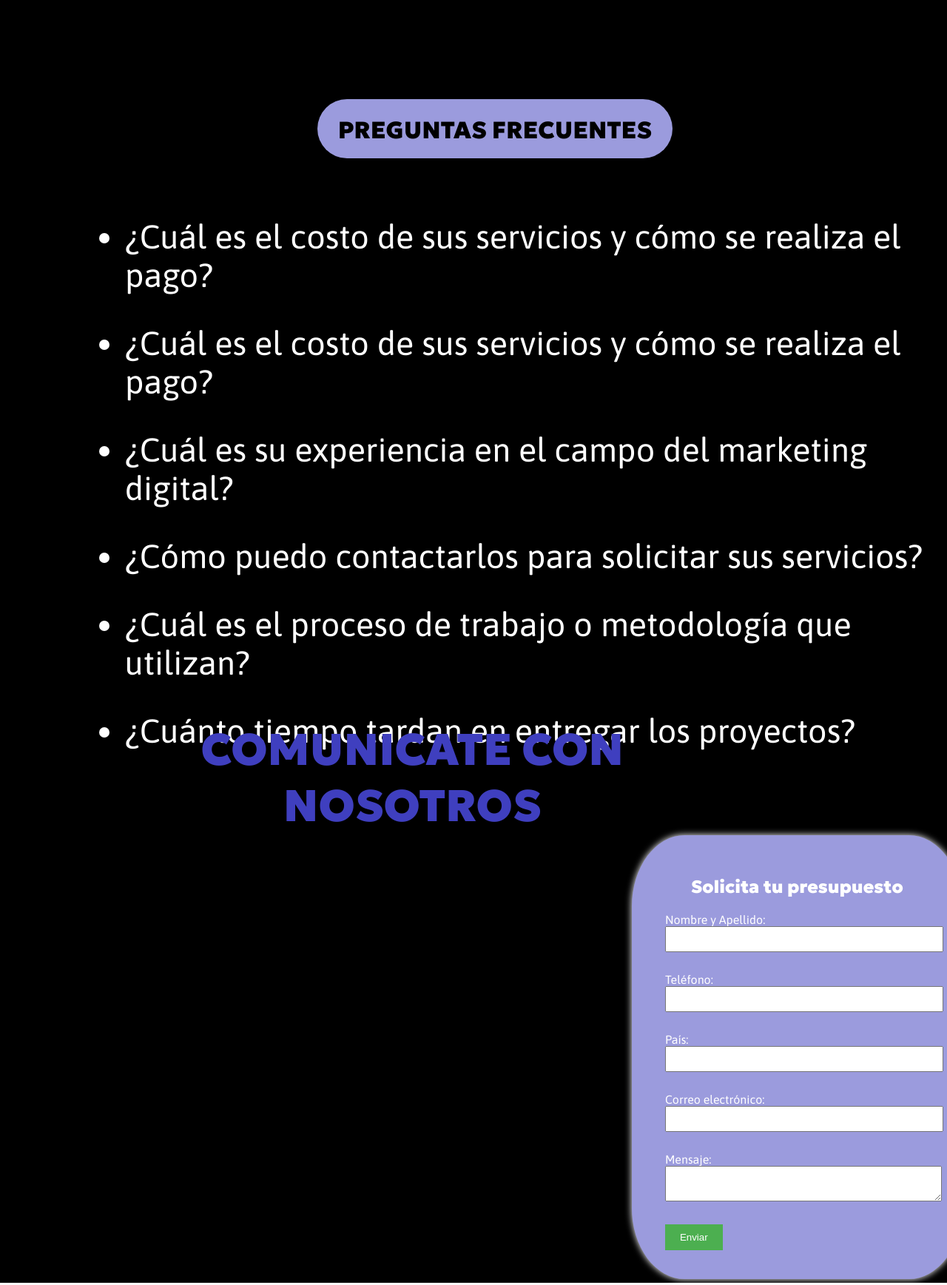
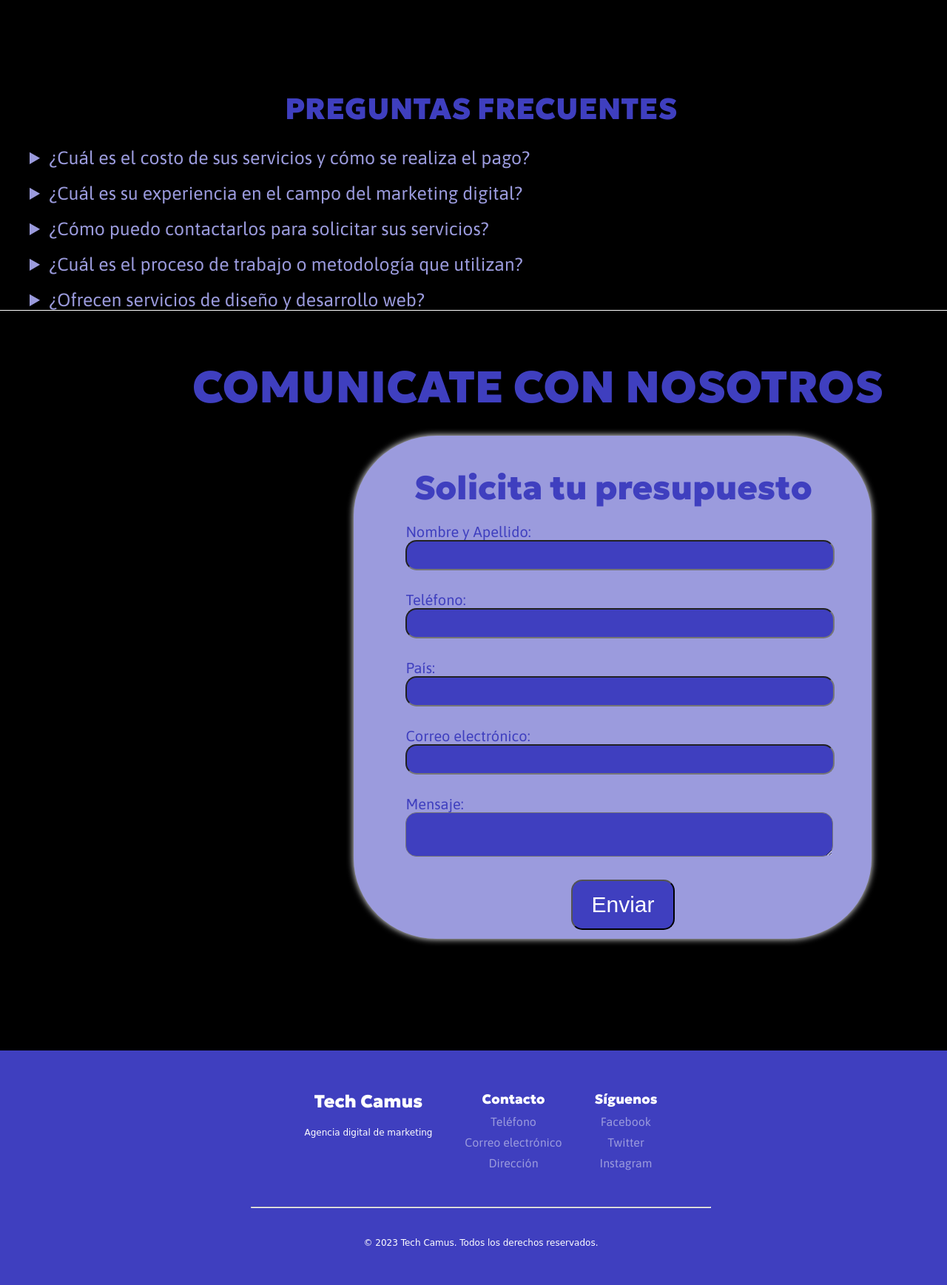
Before and after one commit to Jorgepaz0s/TechCamus, a website: page index.html in a window 1280 px wide. Shown: the part 4449-6186 px from the top of the page at 74% size. Drawn offline with nearby package versions, Linux system fonts and the light colour scheme; a web font is replaced by a local one.

Commit message:
Index maqueta finalizado

```diff
--- a/index.html
+++ b/index.html
@@ -110,12 +110,35 @@
     <h1>PREGUNTAS FRECUENTES</h1>
   </div>
   <ul class="preguntas">
-    <li>¿Cuál es el costo de sus servicios y cómo se realiza el pago?</li>
-    <li>¿Cuál es el costo de sus servicios y cómo se realiza el pago?</li>
-    <li>¿Cuál es su experiencia en el campo del marketing digital?</li>
-    <li>¿Cómo puedo contactarlos para solicitar sus servicios?</li>
-    <li>¿Cuál es el proceso de trabajo o metodología que utilizan?</li>
-    <li>¿Cuánto tiempo tardan en entregar los proyectos?
+    <li>
+      <details>
+        <summary>¿Cuál es el costo de sus servicios y cómo se realiza el pago?</summary>
+        <p>El costo de nuestros servicios varía según las necesidades específicas de cada cliente. Te invitamos a contactarnos para obtener un presupuesto personalizado. Respecto al pago, ofrecemos diferentes opciones, incluyendo transferencia bancaria, tarjeta de crédito o débito, y plataformas de pago en línea.</p>
+      </details>
+    </li>
+    <li>
+      <details>
+        <summary>¿Cuál es su experiencia en el campo del marketing digital?</summary>
+        <p>Nuestra agencia cuenta con amplia experiencia en el campo del marketing digital. Hemos trabajado con diversos clientes en diferentes industrias, ayudándolos a alcanzar sus objetivos comerciales a través de estrategias de marketing en línea efectivas. Nuestro equipo está altamente capacitado y actualizado en las últimas tendencias y mejores prácticas del marketing digital.</p>
+      </details>
+    </li>
+    <li>
+      <details>
+        <summary>¿Cómo puedo contactarlos para solicitar sus servicios?</summary>
+        <p>Puedes contactarnos a través de nuestro formulario de contacto en nuestro sitio web, o también puedes enviar un correo electrónico a nuestra dirección de contacto. Estaremos encantados de responder a tus consultas y brindarte más información sobre nuestros servicios.</p>
+      </details>
+    </li>
+    <li>
+      <details>
+        <summary>¿Cuál es el proceso de trabajo o metodología que utilizan?</summary>
+        <p>Nuestro proceso de trabajo se adapta a las necesidades de cada proyecto, pero generalmente sigue una metodología basada en las mejores prácticas de la industria. Comenzamos con una fase de investigación y análisis para comprender a fondo el negocio y los objetivos del cliente. Luego, desarrollamos una estrategia personalizada y elaboramos un plan de acción detallado. A continuación, implementamos las tácticas de marketing acordadas y monitoreamos y medimos los resultados para realizar ajustes y optimizaciones según sea necesario. Mantenemos una comunicación constante con nuestros clientes para garantizar una colaboración efectiva a lo largo de todo el proceso.</p>
+      </details>
+    </li>
+    <li>
+      <details>
+        <summary>¿Ofrecen servicios de diseño y desarrollo web?</summary>
+        <p>Sí, ofrecemos servicios de diseño y desarrollo web. Contamos con un equipo de diseñadores y desarrolladores expertos que pueden crear sitios web atractivos, funcionales y optimizados para los motores de búsqueda. Adaptamos el diseño y la funcionalidad del sitio web a las necesidades y preferencias del cliente, garantizando una experiencia de usuario excepcional y una presencia en línea efectiva.</p>
+      </details>
     </li>
   </ul>
 </div>
@@ -143,6 +166,30 @@
     </form>
   </div>
 </div>
+<footer>
+  <div>
+    <h3>Tech Camus</h3>
+    <p>Agencia digital de marketing</p>
+  </div>
+  <div>
+    <h4>Contacto</h4>
+    <ul>
+      <li><a href="#">Teléfono</a></li>
+      <li><a href="#">Correo electrónico</a></li>
+      <li><a href="#">Dirección</a></li>
+    </ul>
+  </div>
+  <div>
+    <h4>Síguenos</h4>
+    <ul>
+      <li><a href="#">Facebook</a></li>
+      <li><a href="#">Twitter</a></li>
+      <li><a href="#">Instagram</a></li>
+    </ul>
+  </div>
+  <hr>
+  <p>© 2023 Tech Camus. Todos los derechos reservados.</p>
+</footer>
 
   <script src="script.js"></script>
 </html>
--- a/style.css
+++ b/style.css
@@ -427,34 +427,56 @@ margin-top: 8%;
   margin-top: 10%;
   text-align: right;
 }
-.preguntas_frecuentes{
-  background-color: #000000;
-  height: 800px;
- display: flex;
+.preguntas_frecuentes {
+  margin-bottom: 40px;
+background-color: #000000;
+margin-top: -3%;
 }
-.preguntas_frecuentes_titulo{
-  background-color: #9b9bdd;
-  width: 500px;
-  height: 80px;
+
+.preguntas_frecuentes_titulo {
   text-align: center;
-  margin-left: 33%;
-  border-radius: 40px;
+  margin-bottom: 20px;
+  color: #3f3fbf;
 }
+
+.preguntas_frecuentes_titulo h1 {
+  font-size: 40px;
+}
+
 .preguntas {
-  color: white;
-  margin-top: 160px;
-  margin-left: -60%;
-  font-size: 45px;
-  text-align: left;
+  list-style: none;
 }
 
 .preguntas li {
-  margin-bottom: 40px;
+  font-size: 155%;
+  margin-bottom: 20px;
+  color: #9b9bdd;
 }
+
+.details {
+  padding: 10px;
+  border: 1px solid #ffffff;
+  border-radius: 5px;
+  cursor: pointer;
+  background-color: #9b9bdd;
+  color: #fff;
+}
+
+.details summary {
+  font-weight: bold;
+  color: #3f3fbf;
+}
+
+.details p {
+  margin-top: 10px;
+  color: #3f3fbf;
+}
+
 .comunicate_con_nosotros{
   background-color: #000000;
-  height: 800px;
+  height: 1000px;
  display: flex;
+ margin-top: -3%;
 }
 .comunicate_con_nosotros_titulo{
   text-align: center;
@@ -462,23 +484,25 @@ margin-top: 8%;
   font-size: 60px;
   margin-left: 20%;
   display: flex;
+  margin-top: 5%
 }
 .comunicate_con_nosotros_formulario {
   background-color: #9b9bdd;
   width: 700px;
-  height: 600px;
+  height: 680px;
   display: flex;
   flex-direction: column;
   justify-content: center;
   align-items: center;
-  margin: 15% auto;
+  margin-top: 13%;
+  margin-left: -55%;
   border-radius: 16%;
   box-shadow: 0 0 10px #fff;
 }
 
 .comunicate_con_nosotros_formulario h1 {
-  color: #fff;
-  font-size: 24px;
+  color: #3f3fbf;
+  font-size: 45px;
   margin-bottom: 20px;
 }
 
@@ -487,8 +511,8 @@ margin-top: 8%;
 }
 
 .comunicate_con_nosotros_formulario label {
-  color: #fff;
-  font-size: 16px;
+  color: #3f3fbf;
+  font-size: 20px;
 }
 
 .comunicate_con_nosotros_formulario input[type="text"],
@@ -498,19 +522,95 @@ margin-top: 8%;
   width: 100%;
   padding: 8px;
   margin-bottom: 10px;
+  border-radius: 15px;
+  background-color: #3f3fbf;
+  color: #fff;
+  font-size: 18px;
+  font-family: Arial, Helvetica, sans-serif;
 }
 
 .comunicate_con_nosotros_formulario input[type="submit"] {
-  background-color: #4CAF50;
+  background-color: #3f3fbf;
   color: #fff;
-  border: none;
-  padding: 10px 20px;
+  border-radius: 15px;
+  padding: 15px 25px;
+  font-size: 30px;
   cursor: pointer;
+  margin-left: 40%;
 }
 
 .comunicate_con_nosotros_formulario input[type="submit"]:hover {
   background-color: #45a049;
 }
+
+/* Estilos generales del footer */
+footer {
+  background-color: #3f3fbf;
+  color: #fff;
+  padding: 30px;
+  text-align: center;
+}
+
+/* Estilos para la primera columna */
+footer h3 {
+  font-size: 24px;
+  margin-bottom: 10px;
+}
+
+footer p {
+  font-size: 14px;
+  margin-bottom: 20px;
+}
+
+/* Estilos para la segunda y tercera columna */
+footer h4 {
+  font-size: 18px;
+  margin-bottom: 10px;
+}
+
+/* Estilos para los enlaces */
+footer a {
+  color: #9b9bdd;
+  text-decoration: none;
+  transition: color 0.3s ease;
+}
+
+footer a:hover {
+  color: #ffffff;
+}
+
+/* Estilos para la línea divisoria */
+footer hr {
+  border-color: #fff;
+  margin: 40px auto;
+  width: 50%;
+}
+
+/* Estilos para el mensaje de derechos de autor */
+footer p:last-child {
+  font-size: 12px;
+  margin-top: 20px;
+}
+
+/* Estilos para la estructura de columnas */
+footer div {
+  display: inline-block;
+  vertical-align: top;
+  margin: 0 20px;
+}
+
+/* Estilos para la lista de enlaces */
+footer ul {
+  list-style: none;
+  padding: 0;
+  margin: 0;
+}
+
+/* Estilos para los elementos de la lista */
+footer li {
+  margin-bottom: 10px;
+}
+
 
   @media only screen and (min-width:1201px) and(max-width:1500px){
 
```
